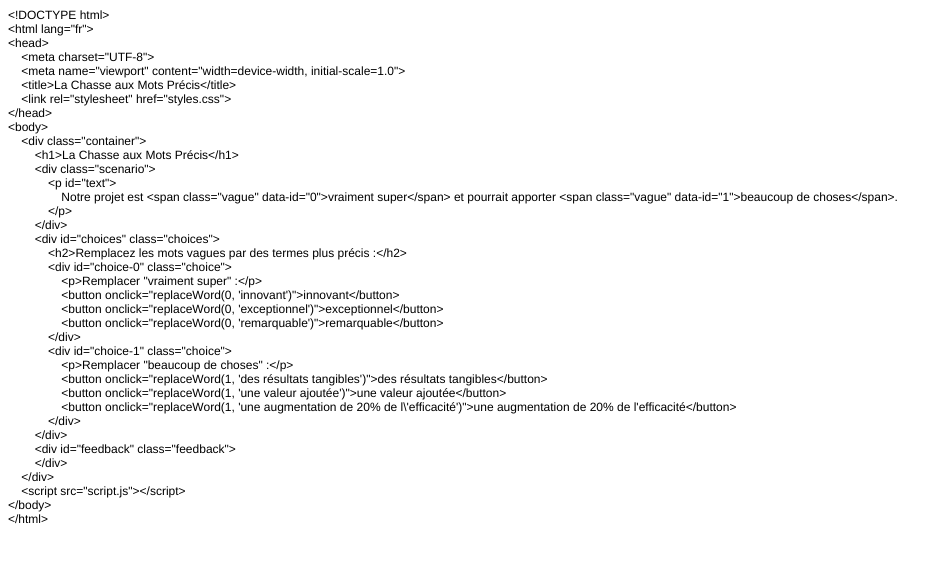
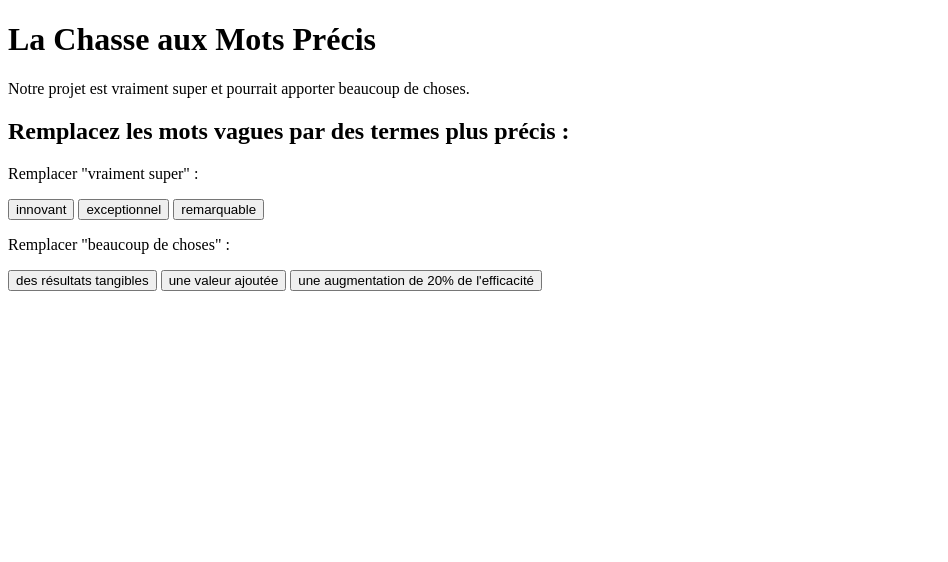
Before and after one commit to quadripod/Testcomm, a plain HTML site: page index.html in a window 1280 px wide. Shown: the whole page, without its empty margins (0-948 px from the left). Drawn offline with Linux system fonts and the light colour scheme.

Commit message:
index.html

```diff
--- a/index.html
+++ b/index.html
@@ -1,52 +1,73 @@
-<!DOCTYPE html PUBLIC "-//W3C//DTD HTML 4.01//EN" "http://www.w3.org/TR/html4/strict.dtd">
-<html>
+<!DOCTYPE html>
+
+<html lang="fr">
+
 <head>
-  <meta http-equiv="Content-Type" content="text/html; charset=utf-8">
-  <meta http-equiv="Content-Style-Type" content="text/css">
-  <title></title>
-  <meta name="Generator" content="Cocoa HTML Writer">
-  <meta name="CocoaVersion" content="2299.77">
-  <style type="text/css">
-    p.p1 {margin: 0.0px 0.0px 0.0px 0.0px; font: 12.0px Helvetica}
-  </style>
+
+    <meta charset="UTF-8">
+
+    <meta name="viewport" content="width=device-width, initial-scale=1.0">
+
+    <title>La Chasse aux Mots Précis</title>
+
+    <link rel="stylesheet" href="styles.css">
+
 </head>
+
 <body>
-<p class="p1">&lt;!DOCTYPE html&gt;</p>
-<p class="p1">&lt;html lang="fr"&gt;</p>
-<p class="p1">&lt;head&gt;</p>
-<p class="p1"><span class="Apple-converted-space">    </span>&lt;meta charset="UTF-8"&gt;</p>
-<p class="p1"><span class="Apple-converted-space">    </span>&lt;meta name="viewport" content="width=device-width, initial-scale=1.0"&gt;</p>
-<p class="p1"><span class="Apple-converted-space">    </span>&lt;title&gt;La Chasse aux Mots Précis&lt;/title&gt;</p>
-<p class="p1"><span class="Apple-converted-space">    </span>&lt;link rel="stylesheet" href="styles.css"&gt;</p>
-<p class="p1">&lt;/head&gt;</p>
-<p class="p1">&lt;body&gt;</p>
-<p class="p1"><span class="Apple-converted-space">    </span>&lt;div class="container"&gt;</p>
-<p class="p1"><span class="Apple-converted-space">        </span>&lt;h1&gt;La Chasse aux Mots Précis&lt;/h1&gt;</p>
-<p class="p1"><span class="Apple-converted-space">        </span>&lt;div class="scenario"&gt;</p>
-<p class="p1"><span class="Apple-converted-space">            </span>&lt;p id="text"&gt;</p>
-<p class="p1"><span class="Apple-converted-space">                </span>Notre projet est &lt;span class="vague" data-id="0"&gt;vraiment super&lt;/span&gt; et pourrait apporter &lt;span class="vague" data-id="1"&gt;beaucoup de choses&lt;/span&gt;.</p>
-<p class="p1"><span class="Apple-converted-space">            </span>&lt;/p&gt;</p>
-<p class="p1"><span class="Apple-converted-space">        </span>&lt;/div&gt;</p>
-<p class="p1"><span class="Apple-converted-space">        </span>&lt;div id="choices" class="choices"&gt;</p>
-<p class="p1"><span class="Apple-converted-space">            </span>&lt;h2&gt;Remplacez les mots vagues par des termes plus précis :&lt;/h2&gt;</p>
-<p class="p1"><span class="Apple-converted-space">            </span>&lt;div id="choice-0" class="choice"&gt;</p>
-<p class="p1"><span class="Apple-converted-space">                </span>&lt;p&gt;Remplacer "vraiment super" :&lt;/p&gt;</p>
-<p class="p1"><span class="Apple-converted-space">                </span>&lt;button onclick="replaceWord(0, 'innovant')"&gt;innovant&lt;/button&gt;</p>
-<p class="p1"><span class="Apple-converted-space">                </span>&lt;button onclick="replaceWord(0, 'exceptionnel')"&gt;exceptionnel&lt;/button&gt;</p>
-<p class="p1"><span class="Apple-converted-space">                </span>&lt;button onclick="replaceWord(0, 'remarquable')"&gt;remarquable&lt;/button&gt;</p>
-<p class="p1"><span class="Apple-converted-space">            </span>&lt;/div&gt;</p>
-<p class="p1"><span class="Apple-converted-space">            </span>&lt;div id="choice-1" class="choice"&gt;</p>
-<p class="p1"><span class="Apple-converted-space">                </span>&lt;p&gt;Remplacer "beaucoup de choses" :&lt;/p&gt;</p>
-<p class="p1"><span class="Apple-converted-space">                </span>&lt;button onclick="replaceWord(1, 'des résultats tangibles')"&gt;des résultats tangibles&lt;/button&gt;</p>
-<p class="p1"><span class="Apple-converted-space">                </span>&lt;button onclick="replaceWord(1, 'une valeur ajoutée')"&gt;une valeur ajoutée&lt;/button&gt;</p>
-<p class="p1"><span class="Apple-converted-space">                </span>&lt;button onclick="replaceWord(1, 'une augmentation de 20% de l\'efficacité')"&gt;une augmentation de 20% de l'efficacité&lt;/button&gt;</p>
-<p class="p1"><span class="Apple-converted-space">            </span>&lt;/div&gt;</p>
-<p class="p1"><span class="Apple-converted-space">        </span>&lt;/div&gt;</p>
-<p class="p1"><span class="Apple-converted-space">        </span>&lt;div id="feedback" class="feedback"&gt;</p>
-<p class="p1"><span class="Apple-converted-space">        </span>&lt;/div&gt;</p>
-<p class="p1"><span class="Apple-converted-space">    </span>&lt;/div&gt;</p>
-<p class="p1"><span class="Apple-converted-space">    </span>&lt;script src="script.js"&gt;&lt;/script&gt;</p>
-<p class="p1">&lt;/body&gt;</p>
-<p class="p1">&lt;/html&gt;</p>
+
+    <div class="container">
+
+        <h1>La Chasse aux Mots Précis</h1>
+
+        <div class="scenario">
+
+            <p id="text">
+
+                Notre projet est <span class="vague" data-id="0">vraiment super</span> et pourrait apporter <span class="vague" data-id="1">beaucoup de choses</span>.
+
+            </p>
+
+        </div>
+
+        <div id="choices" class="choices">
+
+            <h2>Remplacez les mots vagues par des termes plus précis :</h2>
+
+            <div id="choice-0" class="choice">
+
+                <p>Remplacer "vraiment super" :</p>
+
+                <button onclick="replaceWord(0, 'innovant')">innovant</button>
+
+                <button onclick="replaceWord(0, 'exceptionnel')">exceptionnel</button>
+
+                <button onclick="replaceWord(0, 'remarquable')">remarquable</button>
+
+            </div>
+
+            <div id="choice-1" class="choice">
+
+                <p>Remplacer "beaucoup de choses" :</p>
+
+                <button onclick="replaceWord(1, 'des résultats tangibles')">des résultats tangibles</button>
+
+                <button onclick="replaceWord(1, 'une valeur ajoutée')">une valeur ajoutée</button>
+
+                <button onclick="replaceWord(1, 'une augmentation de 20% de l\'efficacité')">une augmentation de 20% de l'efficacité</button>
+
+            </div>
+
+        </div>
+
+        <div id="feedback" class="feedback">
+
+        </div>
+
+    </div>
+
+    <script src="script.js"></script>
+
 </body>
+
 </html>
```
